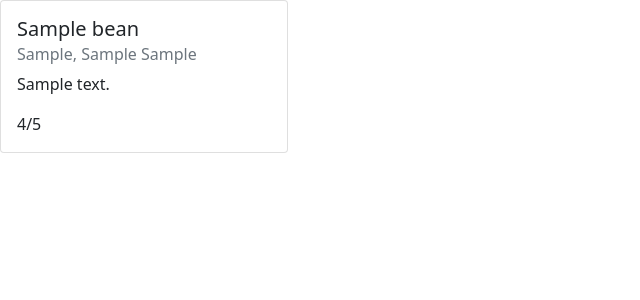
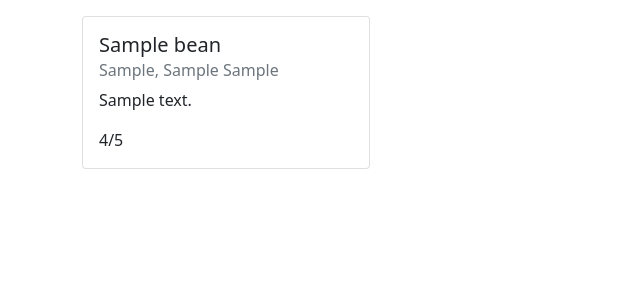
Before and after one commit to JakeJackson99/Coffee-Tracker, a Flask app: page / in a window 1280 px wide. Shown: the part 50-350 px from the top of the page, without its empty margins (0-640 px from the left). Run offline with Flask 2, Linux system fonts and the light colour scheme; tables that the repository leaves empty hold one stand-in row (values such as "Sample post").

Commit message:
Implement neat Bootstrap grid
Implemented Bootstraps grid system properly for the bean thumnails, whilst also adding a load of pseudo bean reviews for testing.

```diff
--- a/app/templates/_bean_thumbnail.html
+++ b/app/templates/_bean_thumbnail.html
@@ -1,4 +1,5 @@
-<div class="card" style="width: 18rem;">
+<div class="col mb-4">
+    <div class="card h-100" style="width: 18rem;">
         <div class="card-body">
 
             <h5 class="card-title">{{ bean.name }}</h5>
@@ -21,3 +22,4 @@
             <p class="card-text">{{ bean.rating }}/5</p>
         </div>
     </div>
+</div>
--- a/app/templates/index.html
+++ b/app/templates/index.html
@@ -1,7 +1,16 @@
 {% extends 'base.html' %}
 
 {% block content %}
-{% for bean in beans %}
-        {% include '_bean_thumbnail.html' %}
-    {% endfor %}
-{% endblock %}
+
+<main class="mt-3">
+    <div class="container">
+        <div class="row row-cols-1 row-cols-md-3">
+
+            {% for bean in beans %}
+            {% include '_bean_thumbnail.html' %}
+            {% endfor %}
+            {% endblock %}
+
+        </div>
+    </div>
+</main>
```
Also changed, not shown: data.db. Lines whose indentation alone changed are shown as unchanged.
